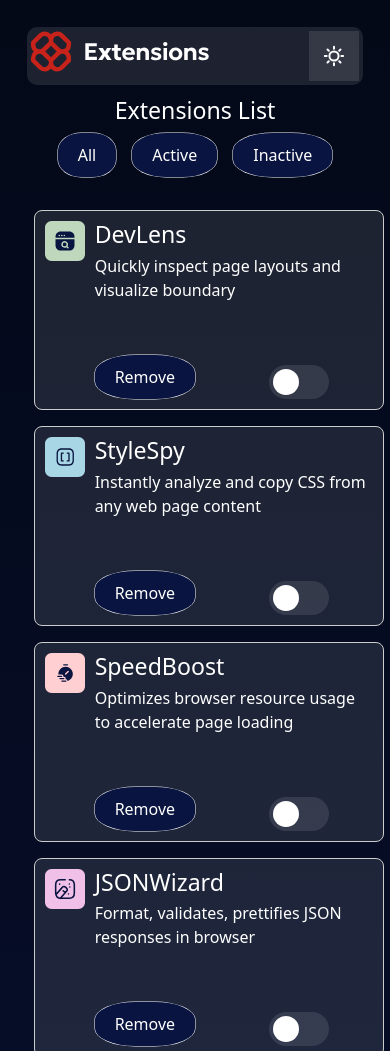
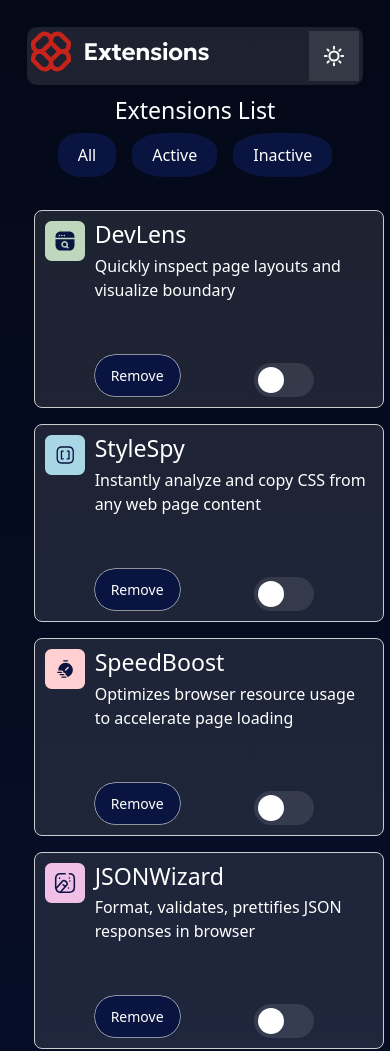
Before and after one commit to DExploit123/browser-extensions-manager-ui-main, a plain HTML site: page index.html in a window 390 px wide. Shown: the top 1051 px of the page. Drawn offline with nearby package versions, Linux system fonts and the light colour scheme.

Commit message:
Remove button rendered unresponsive

```diff
--- a/script.js
+++ b/script.js
@@ -30,7 +30,7 @@ cardData.forEach(data => {
       <div class="card-content">
         <h3>${data.title}</h3>
         <p>${data.description}</p><br><br>
-        <a href='#' class='nav-link'>Remove</a>
+        <button class='remove-btn'>Remove</button>
         <label class= 'switch'>
           <input type= 'checkbox'>
           <span class = 'slider round'></span>
@@ -60,7 +60,7 @@ function renderCards(filter = 'all'){
       <div class="card-content">
         <h3>${card.title}</h3>
         <p>${card.description}</p><br><br>
-        <a href='#' class='nav-link'>Remove</a>
+        <button type='button' class='remove-btn'>Remove</button>
         <label class= 'switch'>
           <input type= 'checkbox'>
           <span class = 'slider round'></span>
--- a/style.css
+++ b/style.css
@@ -87,12 +87,11 @@ h3{
     background-color: var(--nav-link-bg);
     padding: 10px 20px;
     border-radius: 40%;
-    box-shadow: var(--nav-link-box-shadow);
     transition: background-color 0.3s ease;
 
 }
 
-.nav-link:hover{
+.nav-link:hover, .remove-btn:hover{
     background-color: var(--nav-link-hover-bg);
     color:#091540;
 }
@@ -117,6 +116,24 @@ h3{
 
 
 }
+
+.remove-btn {
+  background-color: var(--nav-link-bg);
+  color: var(--text-color);
+  border: none;
+  padding: 10px 16px;
+  border-radius: 20px;
+  cursor: pointer;
+  font-size: 14px;
+  transition: background-color 0.3s ease;
+  box-shadow: var(--nav-link-box-shadow);
+
+}
+
+.remove-btn:hover {
+  background-color: #c0392b; /* Darker red on hover */
+}
+
 
 .card-inner{
     display: flex;
```
